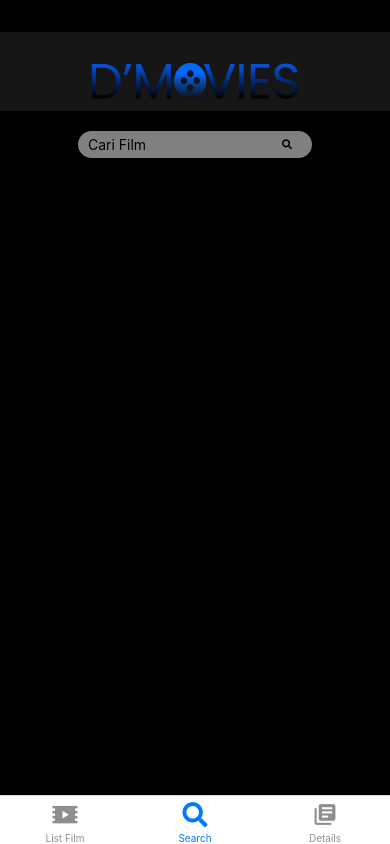
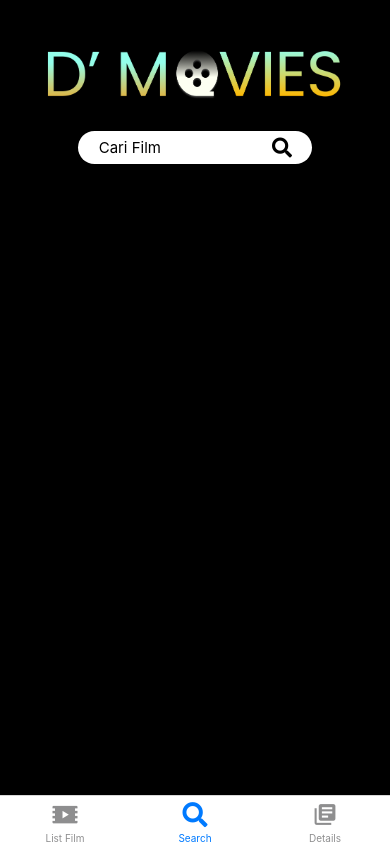
Before and after one commit to mayonice1424/UAS-Pengembangan-Aplikasi-Mobile, a React Native app: screen /Search in a window 390 px wide. Built offline with nearby package versions, Linux system fonts and the light colour scheme.

Commit message:
menambahkan typewriter dan mempercantik UI sedikit

```diff
--- a/app/screens/Movies.js
+++ b/app/screens/Movies.js
@@ -1,7 +1,13 @@
 import { StyleSheet, Text, View, ImageBackground, Image } from "react-native";
 import { StatusBar } from "expo-status-bar";
+import { useTypewriter, Cursor } from "react-simple-typewriter";
 
 const Movies = () => {
+  const { text } = useTypewriter({
+    words: ["Selamat Datang di Movie App"],
+    loop: { 3: true },
+    onLoopDone: () => console.log(`loop completed after 3 runs.`),
+  });
   return (
     <View style={styles.container}>
       <ImageBackground
@@ -17,11 +23,19 @@ const Movies = () => {
             style={{
               height: "70%",
               width: "80%",
-              marginRight: "8%",
               resizeMode: "contain",
               alignItems: "center",
+              // borderWidth: 1,
+              borderColor: "white",
             }}
           />
+        </View>
+        <View
+          style={{
+            flex: 1,
+          }}
+        >
+          <Text style={styles.Intro}>{text}</Text>
         </View>
       </ImageBackground>
     </View>
@@ -44,6 +58,16 @@ const styles = StyleSheet.create({
     height: "10%",
     justifyContent: "center",
     alignItems: "center",
+    backgroundColor: "black",
+  },
+  Intro: {
+    fontSize: 30,
+    color: "white",
+    fontWeight: "bold",
+    justifyContent: "center",
+    textAlign: "center",
+    fontFamily: "Roboto",
+    paddingTop: "15%",
   },
 });
 
--- a/app/screens/Search.js
+++ b/app/screens/Search.js
@@ -65,7 +65,7 @@ const Search = ({ navigation }) => {
           style={{
             height: "70%",
             width: "80%",
-            marginRight: "8%",
+            // marginRight: "8%",
             resizeMode: "contain",
             alignItems: "center",
           }}
@@ -81,7 +81,7 @@ const Search = ({ navigation }) => {
             flexDirection: "row",
             // justifyContent: "center",
             paddingHorizontal: 10,
-            backgroundColor: "gray",
+            backgroundColor: "white",
             borderRadius: 20,
             paddingVertical: 5,
             justifyContent: "space-between",
@@ -97,7 +97,7 @@ const Search = ({ navigation }) => {
             style={styles.MiniBoxSearch}
             onPress={() => ambilData()}
           >
-            <FontAwesome5 name="search" size={10} />
+            <FontAwesome5 name="search" size={20} />
           </TouchableOpacity>
         </View>
       </View>
@@ -194,9 +194,11 @@ const styles = StyleSheet.create({
   },
 
   FormSearch: {
-    backgroundColor: "gray",
+    backgroundColor: "white",
     width: "70%",
     justifyContent: "flex-start",
+    fontSize: 15,
+    marginLeft: "5%",
   },
 
   MiniBoxSearch: {
@@ -216,7 +218,7 @@ const styles = StyleSheet.create({
 
   Header: {
     height: "10%",
-    backgroundColor: "#161616",
+    backgroundColor: "black",
     justifyContent: "center",
     alignItems: "center",
   },
--- a/package.json
+++ b/package.json
@@ -23,7 +23,8 @@
     "react-native-gesture-handler": "~2.1.0",
     "react-native-safe-area-context": "3.3.2",
     "react-native-screens": "~3.10.1",
-    "react-native-web": "0.17.1"
+    "react-native-web": "0.17.1",
+    "react-simple-typewriter": "^3.0.1"
   },
   "devDependencies": {
     "@babel/core": "^7.12.9"
```
Also changed, not shown: assets/Logo.png, 1 other file (tests, documents, lock files or other folders).
